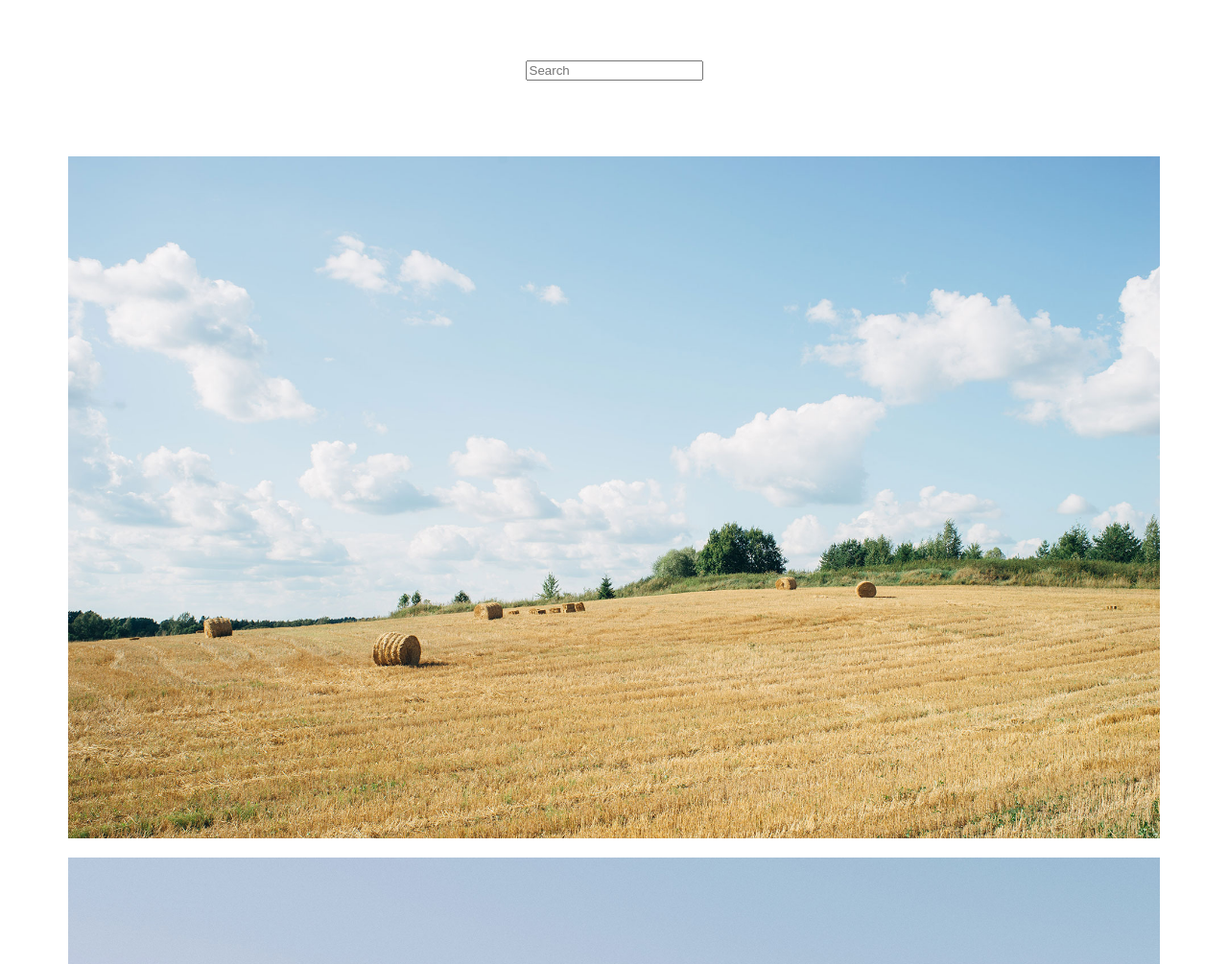
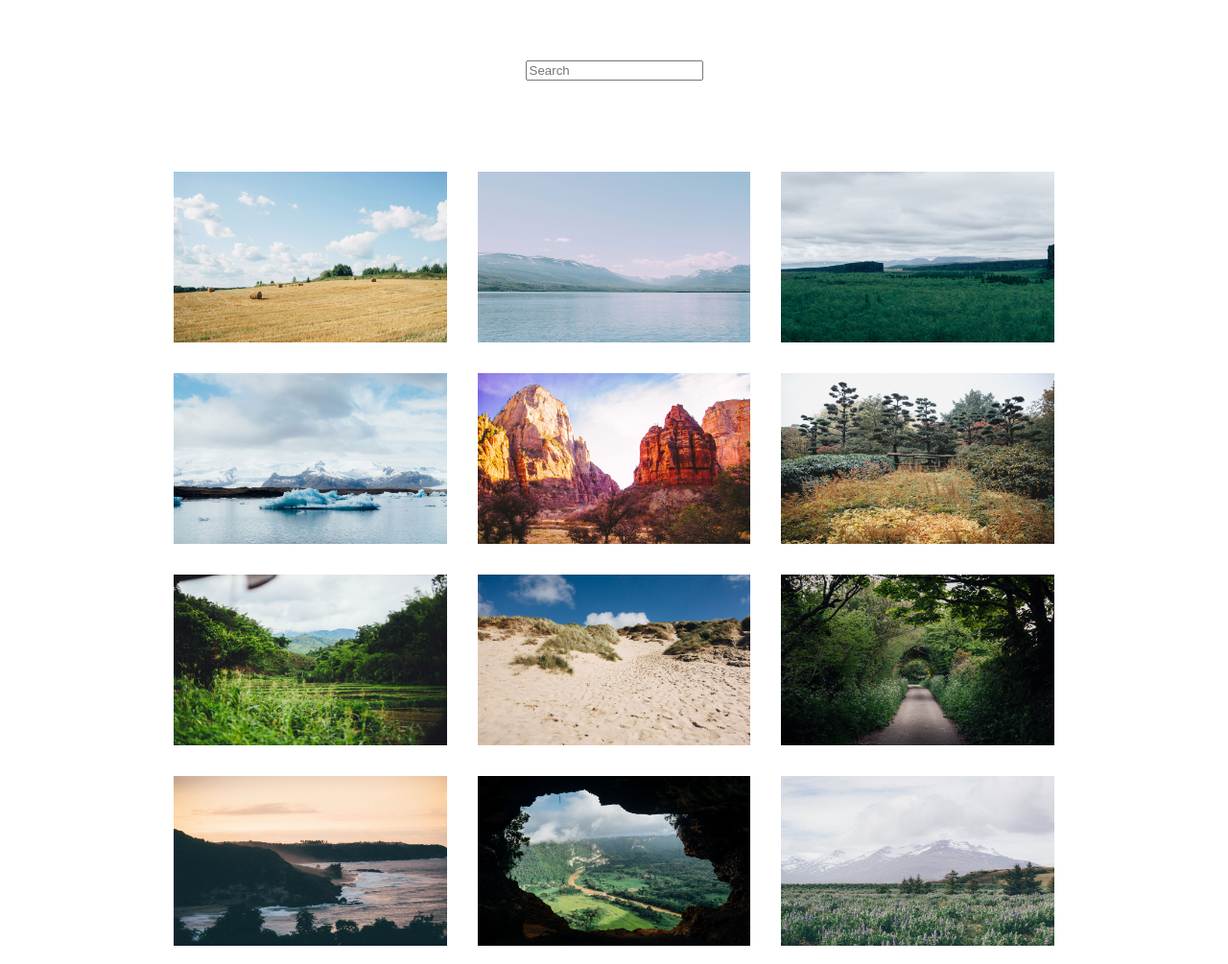
Before and after one commit to Jessgibbins/Techdegree-Project-5, a plain HTML site: page index.html in a window 1280 px wide. Shown: the top 1005 px of the page at 96% size. Drawn offline with Linux system fonts and the light colour scheme.

Commit message:
Add media queries

```diff
--- a/styles.css
+++ b/styles.css
@@ -23,3 +23,25 @@ ul {
 .caption {
     display: none;
 }
+
+/* ---------- MEDIA QUERIES ---------- */
+
+@media (min-width: 768px) {
+
+    .photos {
+        display: flex;
+        flex-wrap: wrap;
+        align-content: space-between;
+        justify-content: center;
+    }
+
+    li {
+        display: flex;
+        width: 25%;
+        padding: 1em;
+    }
+
+    img {
+        padding: 0;
+    }
+}
```
